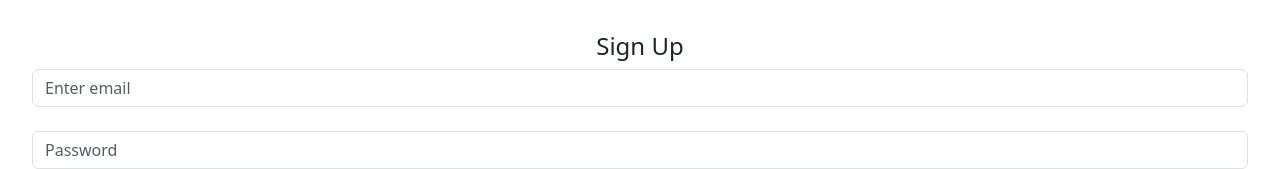
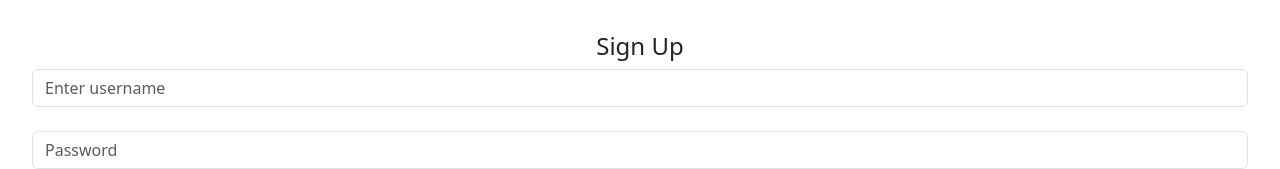
Before and after one commit to andrewlin1368/reactforms, a React (Vite) app: page / in a window 1280 px wide. Shown: the top 169 px of the page. Built offline with nearby package versions, Linux system fonts and the light colour scheme.

Commit message:
fix username placeholder

```diff
--- a/src/components/SignUpForm.jsx
+++ b/src/components/SignUpForm.jsx
@@ -9,6 +9,7 @@ export default function SignUpForm({ token, setToken }) {
   const updateForm = (e) => {
     setForm({ ...form, [e.target.name]: e.target.value });
   };
+
   const sendForm = async (e) => {
     e.preventDefault();
     if (form.username.length < 8) {
@@ -48,7 +49,7 @@ export default function SignUpForm({ token, setToken }) {
               name="username"
               className="form-control"
               id="exampleInputUsername1"
-              placeholder="Enter email"
+              placeholder="Enter username"
               onChange={updateForm}
             />
           </div>
```
